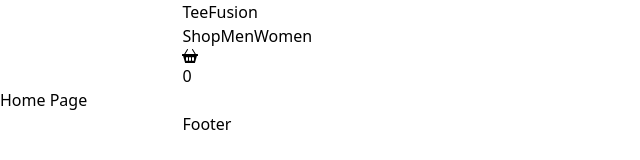
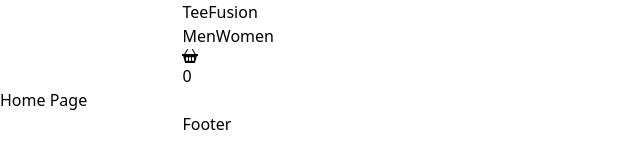
Before and after one commit to OscarSoanes/shopping-cart, a React (Create React App) app: page / in a window 1280 px wide. Shown: the top 160 px of the page, without its empty margins (0-640 px from the left). Built offline with nearby package versions, Linux system fonts and the light colour scheme.

Commit message:
Added a HeaderLink to replace Link in header

```diff
--- a/src/components/Header.tsx
+++ b/src/components/Header.tsx
@@ -1,5 +1,5 @@
-import { Link } from "react-router-dom";
-import {BsFillBasket2Fill} from "react-icons/bs"
+import { HeaderLink } from "./HeaderLink";
+import { BsFillBasket2Fill } from "react-icons/bs";
 
 export default function Header() {
   return (
@@ -7,9 +7,8 @@ export default function Header() {
       <h1>TeeFusion</h1>
 
       <div>
-        <Link to="shop">Shop</Link>
-        <Link to="shop/men">Men</Link>
-        <Link to="shop/women">Women</Link>
+        <HeaderLink to='shop/men' text='Men' />
+        <HeaderLink to='shop/women' text='Women' />
       </div>
 
       <div>
@@ -17,5 +16,5 @@ export default function Header() {
         <p>0</p>
       </div>
     </header>
-  )
+  );
 }
--- /dev/null
+++ b/src/components/HeaderLink.tsx
@@ -0,0 +1,5 @@
+import { Link } from "react-router-dom";
+
+export function HeaderLink({ to, text }: { to: string; text: string }) {
+  return <Link to={to}>{text}</Link>;
+}
```
